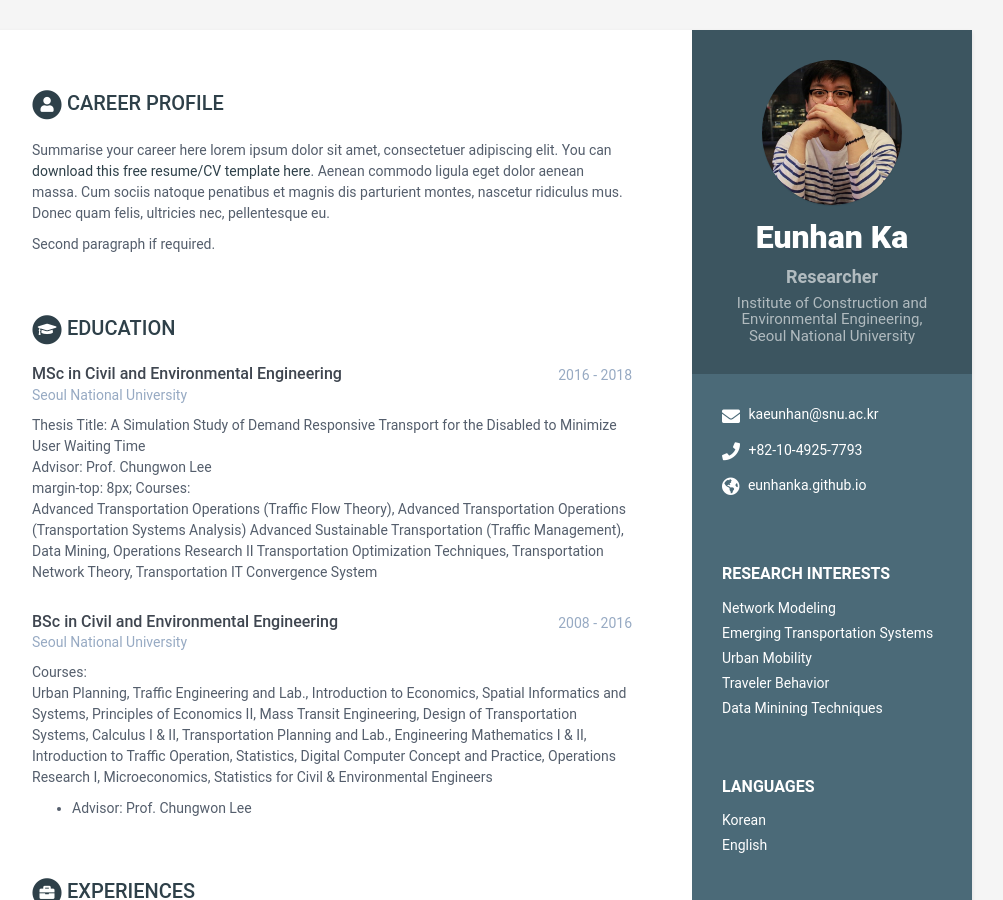
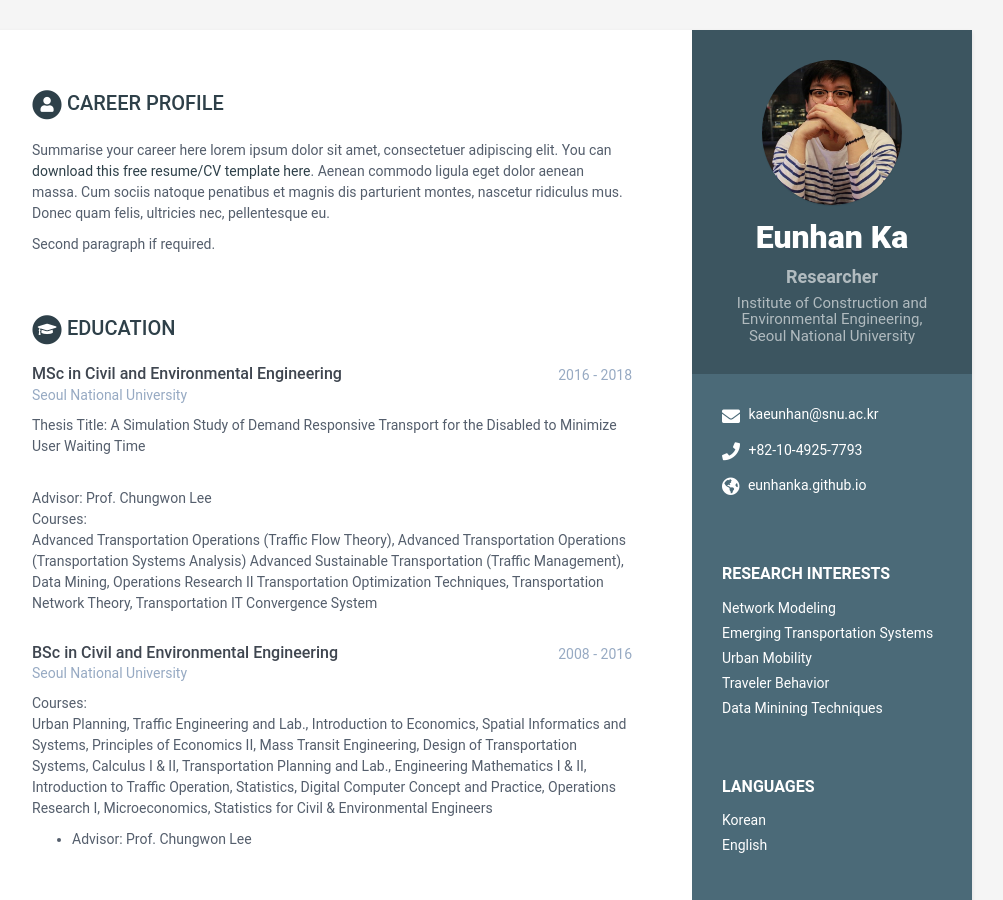
Before and after one commit to eunhanka/eunhanka.github.io, a Jekyll site: the page built from index.html, in a window 1280 px wide and 900 px high. Shown: the whole window, without its empty margins (168-1171 px from the left). Built offline with Jekyll 4.4.1, drawn with Linux system fonts in a browser that asks for light colours.

Commit message:
Update data.yml

```diff
--- a/_data/data.yml
+++ b/_data/data.yml
@@ -52,9 +52,8 @@ education:
       university: Seoul National University
       time: 2016 - 2018
       details: |
-        Thesis Title: A Simulation Study of Demand Responsive Transport for the Disabled to Minimize User Waiting Time <br>
+        <p>Thesis Title: A Simulation Study of Demand Responsive Transport for the Disabled to Minimize User Waiting Time</p> <br>
         Advisor: Prof. Chungwon Lee <br>
-        margin-top: 8px;
         Courses: <br>
         Advanced Transportation Operations (Traffic Flow Theory), Advanced Transportation Operations (Transportation Systems Analysis)
         Advanced Sustainable Transportation (Traffic Management), Data Mining, Operations Research II
```
